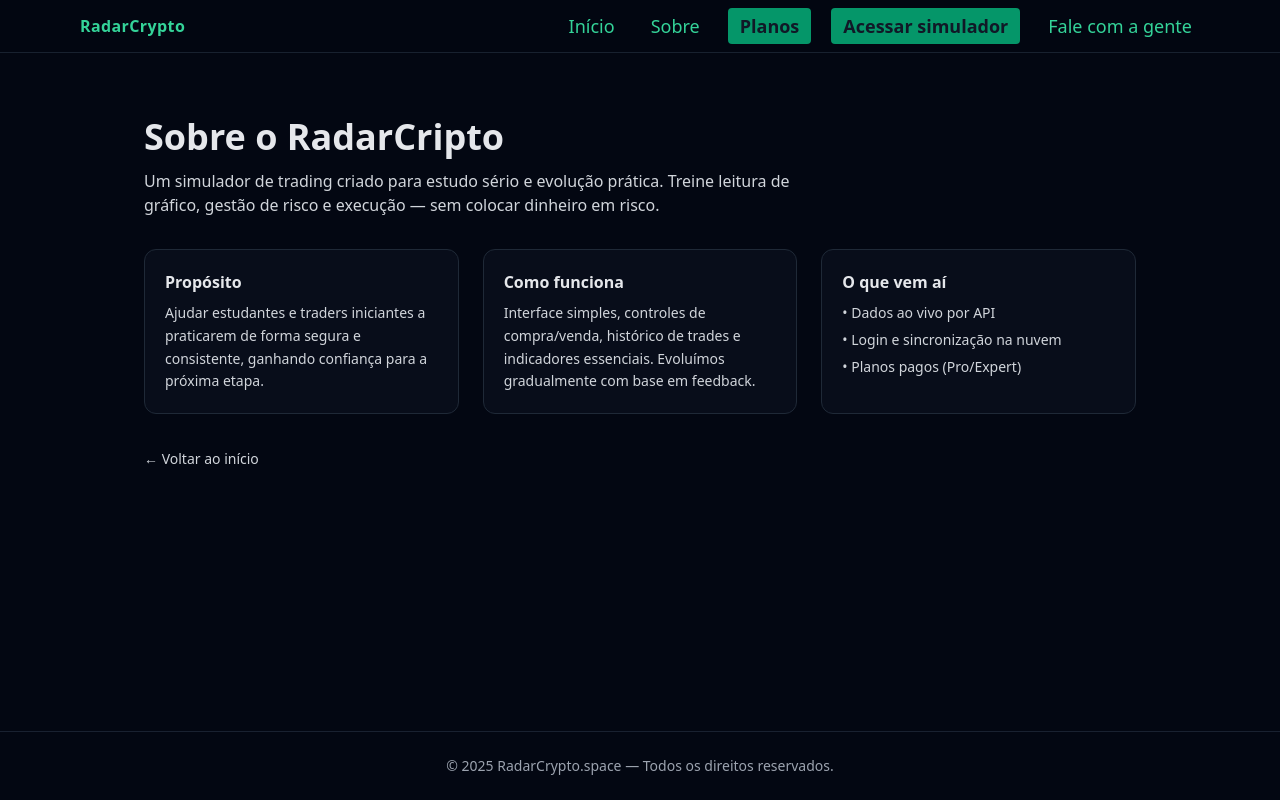
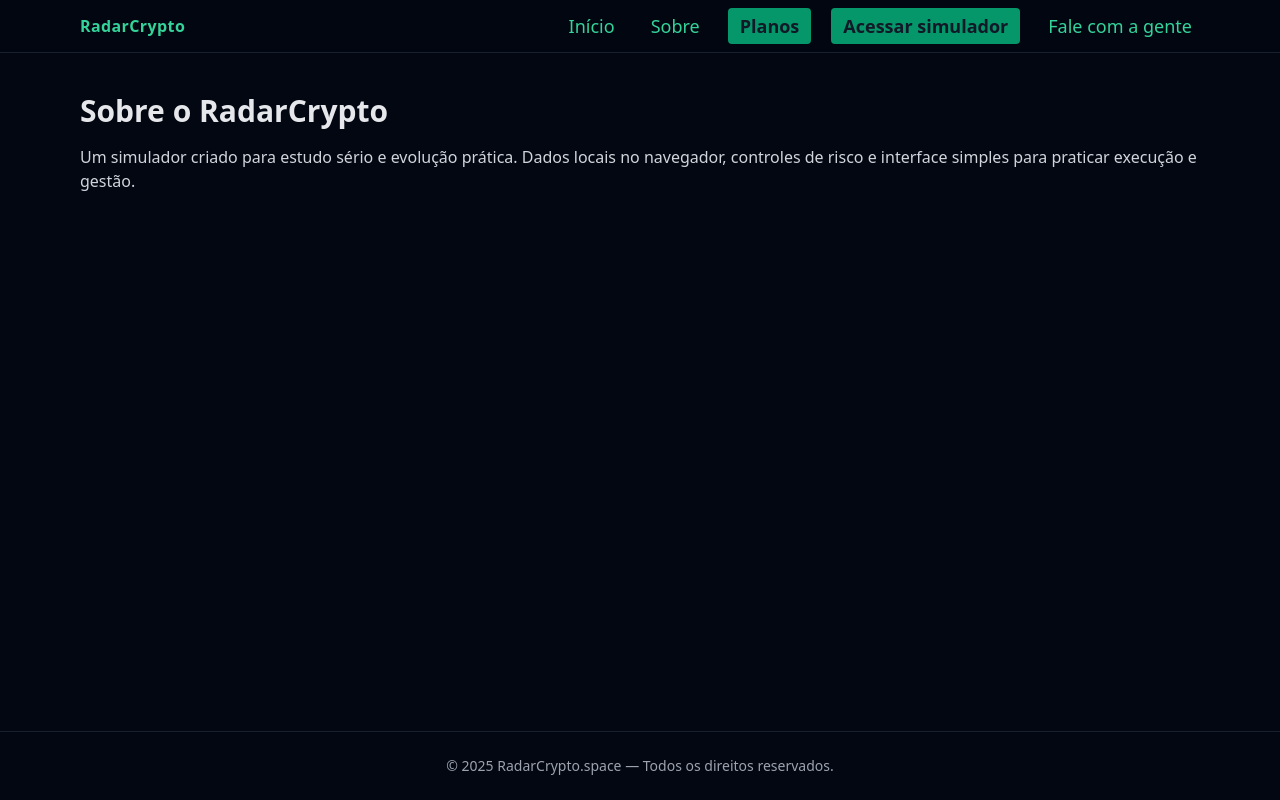
Before and after one commit to Ivanmonteiro-create/radarcripto.space, a Next.js app: page /about in a window 1280 px wide. Built offline with nearby package versions, Linux system fonts and the light colour scheme.

Commit message:
Update page.tsx

```diff
--- a/app/about/page.tsx
+++ b/app/about/page.tsx
@@ -1,44 +1,11 @@
-import BackToHome from "@/components/BackToHome";
-
-export default function AboutPage() {
+export default function SobrePage() {
   return (
-    <section className="mx-auto max-w-5xl px-4 py-16">
-      <header className="mb-8">
-        <h1 className="text-3xl md:text-4xl font-bold">Sobre o RadarCripto</h1>
-        <p className="mt-3 text-gray-300 max-w-2xl">
-          Um simulador de trading criado para estudo sério e evolução prática. Treine leitura de
-          gráfico, gestão de risco e execução — sem colocar dinheiro em risco.
-        </p>
-      </header>
-
-      <div className="grid md:grid-cols-3 gap-6">
-        <div className="rounded-xl border border-gray-800 bg-gray-900/40 p-5">
-          <h2 className="font-semibold mb-2">Propósito</h2>
-          <p className="text-gray-300 text-sm leading-relaxed">
-            Ajudar estudantes e traders iniciantes a praticarem de forma segura e consistente,
-            ganhando confiança para a próxima etapa.
-          </p>
-        </div>
-
-        <div className="rounded-xl border border-gray-800 bg-gray-900/40 p-5">
-          <h2 className="font-semibold mb-2">Como funciona</h2>
-          <p className="text-gray-300 text-sm leading-relaxed">
-            Interface simples, controles de compra/venda, histórico de trades e indicadores
-            essenciais. Evoluímos gradualmente com base em feedback.
-          </p>
-        </div>
-
-        <div className="rounded-xl border border-gray-800 bg-gray-900/40 p-5">
-          <h2 className="font-semibold mb-2">O que vem aí</h2>
-          <ul className="text-gray-300 text-sm leading-relaxed space-y-1">
-            <li>• Dados ao vivo por API</li>
-            <li>• Login e sincronização na nuvem</li>
-            <li>• Planos pagos (Pro/Expert)</li>
-          </ul>
-        </div>
-      </div>
-
-      <BackToHome />
-    </section>
+    <div className="mx-auto w-full max-w-6xl px-4 py-10">
+      <h1 className="text-3xl font-bold mb-4">Sobre o RadarCrypto</h1>
+      <p className="text-gray-300">
+        Um simulador criado para estudo sério e evolução prática. Dados locais no
+        navegador, controles de risco e interface simples para praticar execução e gestão.
+      </p>
+    </div>
   );
 }
```
